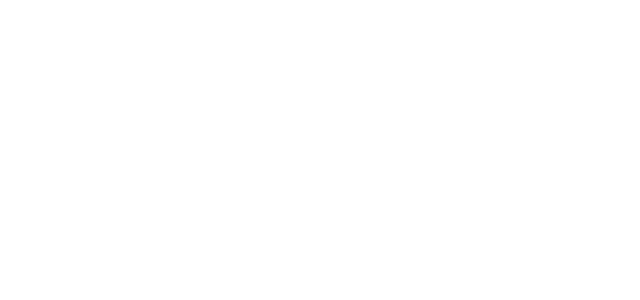
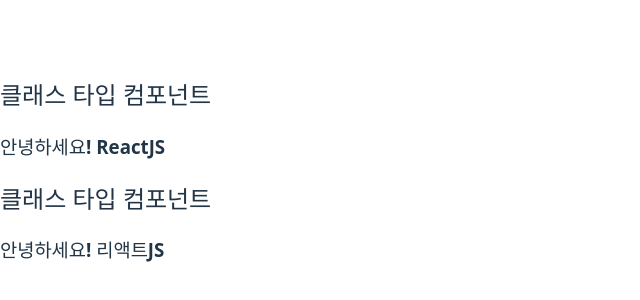
Before and after one commit to shin3481/React-Basic-App, a React (Vite) app: page / in a window 1280 px wide. Shown: the part 230-530 px from the top of the page, without its empty margins (0-640 px from the left). Built offline with nearby package versions, Linux system fonts and the light colour scheme.

Commit message:
default props

```diff
--- a/src/App.jsx
+++ b/src/App.jsx
@@ -1,6 +1,10 @@
+import MyComponent from './components/MyComponent';
 const App = () => {
   return (
     <>
+      <MyComponent name="ReactJS" />
+      <MyComponent />
+
 
     </>
   );
--- a/src/components/MyComponent.jsx
+++ b/src/components/MyComponent.jsx
@@ -2,12 +2,17 @@
 
 class MyComponent extends Component {
     render() {
+        //destructuring assigment
+        const { name } = this.props;
         return (
             <div>
-
+                <h2>클래스 타입 컴포넌트</h2>
+                <h3>안녕하세요! <b>{name}</b></h3>
             </div>
         );
     }
 }
-
+MyComponent.defaultProps = {
+    name: '리액트JS'
+};
 export default MyComponent;
```
